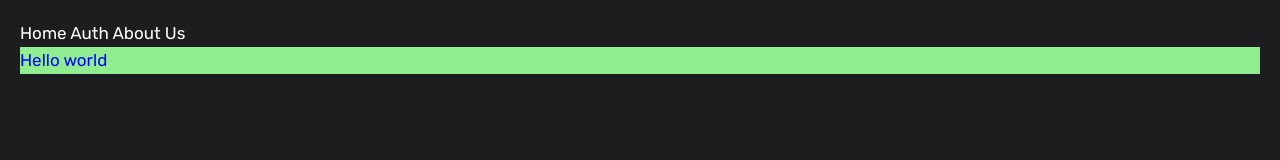
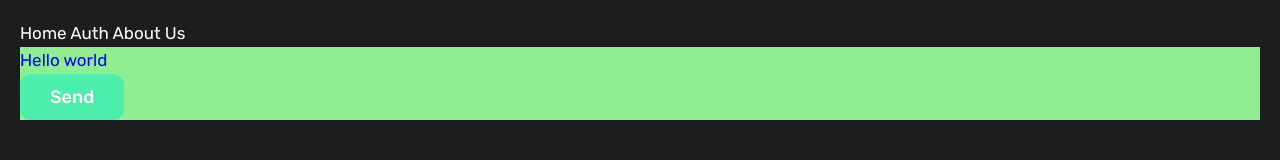
Before and after one commit to bohdan-strilets/bs-bank-js, a website built with webpack: page src/index.html in a window 1280 px wide. Built offline with nearby package versions, Linux system fonts and the light colour scheme.

Commit message:
Added button component. Update BSQuery lib, for added and deleted class in component.

```diff
--- a/src/components/screens/home/home.component.js
+++ b/src/components/screens/home/home.component.js
@@ -1,6 +1,8 @@
 import { $BS } from '@/core/bsquery/bsquery.lib'
 import { BaseScreen } from '@/core/component/base-screen.component'
 import renderService from '@/core/services/render.service'
+
+import { Button } from '@/components/ui/button/button.component'
 
 import styles from './home.module.scss'
 import template from './home.template.html'
@@ -11,7 +13,17 @@ export class Home extends BaseScreen {
 	}
 
 	render() {
-		const element = renderService.htmlToElement(template, [], styles)
+		const element = renderService.htmlToElement(
+			template,
+			[
+				new Button({
+					children: 'send',
+					onClick: () => alert('Hello'),
+					variant: 'green'
+				})
+			],
+			styles
+		)
 		$BS(element).find('h1').css('color', 'blue')
 		return element
 	}
--- a/src/components/screens/home/home.template.html
+++ b/src/components/screens/home/home.template.html
@@ -1,3 +1,4 @@
 <div class="home">
 	<h1>Hello world</h1>
+	<component-button></component-button>
 </div>
--- /dev/null
+++ b/src/components/ui/button/button.component.js
@@ -0,0 +1,23 @@
+import { $BS } from '@/core/bsquery/bsquery.lib'
+import ChildComponent from '@/core/component/child.component'
+import renderService from '@/core/services/render.service'
+
+import styles from './button.module.scss'
+import template from './button.template.html'
+
+export class Button extends ChildComponent {
+	constructor({ children, onClick, variant }) {
+		super()
+		if (!children) throw new Error('Children is empty.')
+		this.children = children
+		this.onClick = onClick
+		this.variant = variant
+	}
+
+	render() {
+		this.element = renderService.htmlToElement(template, [], styles)
+		$BS(this.element).html(this.children).click(this.onClick)
+		if (this.variant) $BS(this.element).addClass(styles[this.variant])
+		return this.element
+	}
+}
--- /dev/null
+++ b/src/components/ui/button/button.module.scss
@@ -0,0 +1,36 @@
+@import 'src/styles/variables';
+@import 'src/styles/mixins';
+
+.button {
+	@include transition(background-color);
+	background-color: $gray;
+	color: $white;
+	border-radius: $radius;
+	padding: 12px 30px;
+	font-size: 18px;
+	font-weight: 500;
+	text-transform: capitalize;
+
+	&:disabled {
+		cursor: not-allowed;
+		pointer-events: none;
+	}
+
+	&:hover {
+		background-color: lighten($gray, 3%);
+	}
+
+	&.green {
+		background-color: rgba($secondary, 50%);
+		&:hover {
+			background-color: rgba($secondary, 80%);
+		}
+	}
+
+	&.purple {
+		background-color: rgba($primary, 40%);
+		&:hover {
+			background-color: rgba($primary, 70%);
+		}
+	}
+}
--- /dev/null
+++ b/src/components/ui/button/button.template.html
@@ -0,0 +1 @@
+<button class="button"></button>
--- a/src/core/bsquery/bsquery.lib.js
+++ b/src/core/bsquery/bsquery.lib.js
@@ -78,6 +78,16 @@ class BSQuery {
 	}
 
 	/**
+	 * Attach a click event listener to the selected element.
+	 * @param {function(event):void} callback - The event listener function to execute when the selected element is clicked. The function will receive the event object as its argument.
+	 * @returns {BSQuery} The current BSQuery instance for chaining.
+	 */
+	click(callback) {
+		this.element.addEventListener('click', callback)
+		return this
+	}
+
+	/**
 	 * Set the CSS style of the selected element.
 	 * @param {string} property - The CSS property to set.
 	 * @param {string} value - The value to set for the CSS property.
@@ -90,6 +100,40 @@ class BSQuery {
 		this.element.style[property] = value
 		return this
 	}
+
+	/**
+	 * Adds a class or a list of classes to the current element.
+	 * @param {string | string[]} classNames - A single class name or an array of class names to add to the element.
+	 * @returns {RQuery} The current RQuery instance for chaining.
+	 */
+	addClass(classNames) {
+		if (Array.isArray(classNames)) {
+			for (const className of classNames) {
+				this.element.classList.add(className)
+			}
+		} else {
+			this.element.classList.add(classNames)
+		}
+
+		return this
+	}
+
+	/**
+	 * Removes a class or a list of classes from the current element.
+	 * @param {string | string[]} classNames - A single class name or an array of class names to remove from the element.
+	 * @returns {RQuery} The current RQuery instance for chaining.
+	 */
+	removeClass(classNames) {
+		if (Array.isArray(classNames)) {
+			for (const className of classNames) {
+				this.element.classList.remove(className)
+			}
+		} else {
+			this.element.classList.remove(classNames)
+		}
+
+		return this
+	}
 }
 
 /**
```
